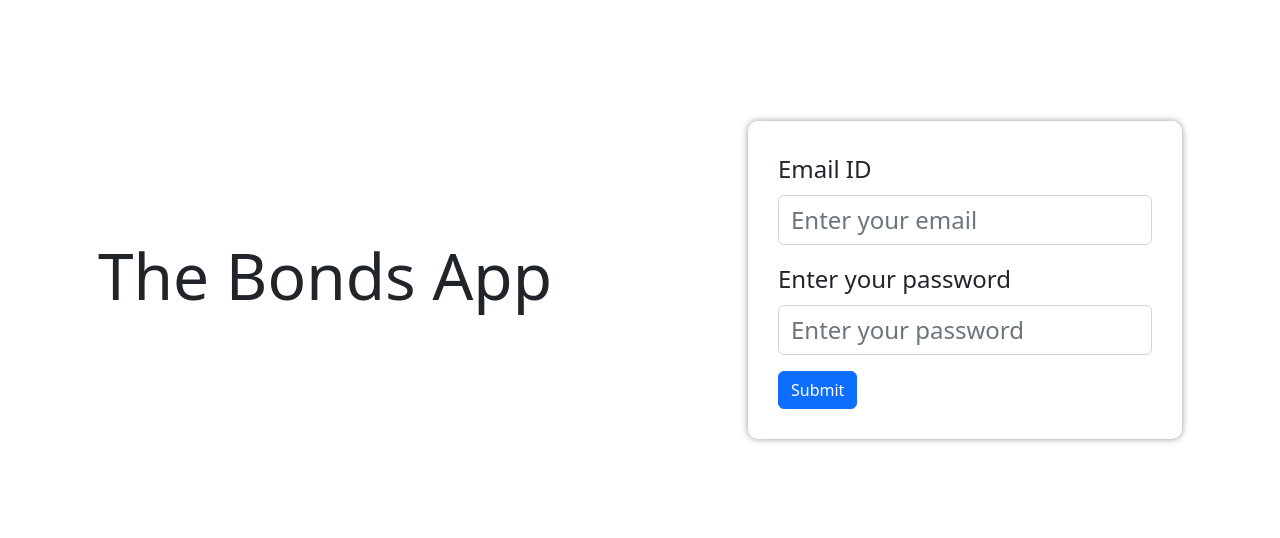
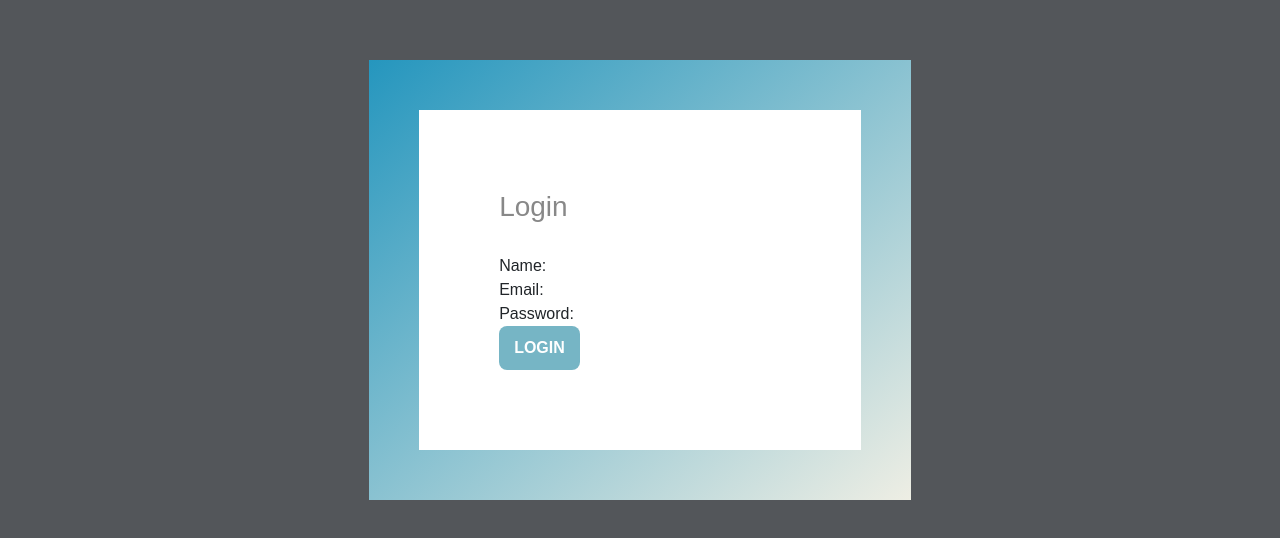
Before and after one commit to utkarsh001-choudhary/DB_Coding_Challenge, a React (Create React App) app: page / in a window 1280 px wide. Shown: the part 120-658 px from the top of the page. Built offline with nearby package versions, Linux system fonts and the light colour scheme.

Commit message:
added styling changes

```diff
--- a/src/App.jsx
+++ b/src/App.jsx
@@ -1,23 +1,46 @@
-import React from "react";
-// import { Router, Route, Switch, Redirect } from "react-router-dom";
+import React, {useState} from "react";
 import { BrowserRouter as Router, Routes, Route, Link } from "react-router-dom";
-// import { Pets } from "./components/pets/Pets";
 import Books from "./components/Books/Books";
 import { history } from "./History";
 import Book from "./components/Book/Book";
 import Login from "./components/Auth/Login";
 import MatureBonds from "./components/matureBonds";
  import 'bootstrap/dist/css/bootstrap.min.css';
-// import { Routes} from 'react-router-dom';
+
 const App = () => {
+
+  const adminUser = {
+    email : "admin@db.com",
+    password: "admin123"
+  }
+
+  const [user, setUser] = useState({name:"", email:" "});
+  const [error, setError]= useState("");
+
+  const handleLogin = details => {
+    console.log(details);
+
+    if (details.email == adminUser.email && details.password == adminUser.password) {
+      console.log("Logged in");
+      setUser({
+        name: details.name,
+        email: details.email
+      });
+    } else {
+      console.log("Details do not match!");
+      setError("Details do not match!");
+    }
+  }
+
+  const Logout = details => {
+    console.log("Logout");
+  }
+
   return (
-  // return <Pets/>
     <Router history={history}>
         <Routes>
-           <Route exact path="/" element={<Login/>} />
+          <Route exact path="/" element={<Login handleLogin={handleLogin} error={error}/>} />
           <Route exact path="/books" element={<Books />} />
-            {/* specific details page */}
-            {/* <Route exact path="/show" element={<Dummy/>} /> */}
           <Route excat path="/matureBonds" element={<MatureBonds/>}></Route>
           <Route exact path="/book" element={<Book/>} />
         </Routes>
--- a/src/components/Auth/Login.jsx
+++ b/src/components/Auth/Login.jsx
@@ -1,47 +1,94 @@
-import React, { useState, useEffect } from "react";
-import { useNavigate } from 'react-router-dom';
-import {Form, Button} from 'react-bootstrap';
-
-const Login = () => {
-
-	const navigate = useNavigate();
-
-	const [user, setUser] = useState("");
-	const [pass, setPass] = useState("");
-
-	const handleUserChange = (e) => {
-		setUser(e.target.value);
-	}
-
-	const handlePassChange = (e) => {
-		setPass(e.target.value);
-	}
-
-	const verifyUserPass = () => {
-		console.log("User: ", user);
-		console.log("Pass: ", pass);
-		navigate("/books");
-	}
-
-	return (
-		<div style={{ height: '100vh', alignItems: 'center', display: 'flex', flexDirection: 'row', justifyContent: 'space-around' }}>
-			<h1 style={{fontSize: '4rem'}}>The Bonds App</h1>
-
-			<Form style={{boxShadow: '0px 0px 7px rgba(0,0,0,0.4)', padding: '30px', borderRadius: '10px'}}>
-				<Form.Group style={{marginBottom: '1rem'}} >
-					<Form.Label style={{fontSize: '1.5rem'}}>Email ID</Form.Label><br/>
-					<Form.Control style={{width: 'auto', fontSize: '1.5rem'}} type="email" placeholder="Enter your email" value={user} onChange={handleUserChange} />
-				</Form.Group>
-				<Form.Group style={{marginBottom: '1rem'}} >
-					<Form.Label style={{fontSize: '1.5rem'}}>Enter your password</Form.Label><br/>
-					<Form.Control style={{width: 'auto', fontSize: '1.5rem'}} type="password" placeholder="Enter your password" value={pass} onChange={handlePassChange} />
-				</Form.Group>
-				<Button type="submit" onClick={verifyUserPass}>Submit</Button>
-			</Form>
-
-		</div>
-  	)
-};
+import React, { useState } from 'react';
+import styles from "./Login.module.css";
+import {useNavigate} from 'react-router-dom';
 
 
+function Login({handleLogin,error}) {
+    const [details, setDetails] = useState({name:"", email:"",password:""});
+
+    const submitHandler = e => {
+        e.preventDefault();
+
+        handleLogin(details);
+    }
+	const navigate = useNavigate();
+  	const navigateToHome =() => {
+    navigate('/books');
+  	}
+    return(
+		<div className={styles.wrapper}>
+        <form onSubmit={submitHandler} className={styles.form}>
+            <div className={styles.forminner}>
+                <h2>Login</h2>
+                {(error != "") ? ( <div className="error">{error}</div> ) : "" }
+                <div className="form-group">
+                    <label htmlFor="name">Name:</label>
+                    <input type='text' name='name' id='name' onChange={e => setDetails({...details,name: e.target.value})} value={details.name} />
+                </div>
+                <div className="form-group">
+                    <label htmlFor='email'>Email:</label>
+                    <input type='email' name="email" id='email' onChange={e => setDetails({...details,email: e.target.value})} value={details.email}/>
+                </div>
+                <div className="form-group">
+                    <label htmlFor='password'>Password:</label>
+                    <input type='password' name="password" id='password' onChange={e => setDetails({...details,password: e.target.value})} value={details.password}/>
+                </div>
+				{/* <button onClick={navigateToHome} value="LOGIN"/> */}
+
+                <input type="submit" onClick={navigateToHome} value="LOGIN" />
+            </div>
+        </form>
+		</div>
+    )
+}
+
 export default Login;
+
+
+// import React, { useState, useEffect } from "react";
+// import { useNavigate } from 'react-router-dom';
+// import {Form, Button} from 'react-bootstrap';
+
+// const Login = () => {
+
+// 	const navigate = useNavigate();
+
+// 	const [user, setUser] = useState("");
+// 	const [pass, setPass] = useState("");
+
+// 	const handleUserChange = (e) => {
+// 		setUser(e.target.value);
+// 	}
+
+// 	const handlePassChange = (e) => {
+// 		setPass(e.target.value);
+// 	}
+
+// 	const verifyUserPass = () => {
+// 		console.log("User: ", user);
+// 		console.log("Pass: ", pass);
+// 		navigate("/books");
+// 	}
+
+// 	return (
+// 		<div style={{ height: '100vh', alignItems: 'center', display: 'flex', flexDirection: 'row', justifyContent: 'space-around' }}>
+// 			<h1 style={{fontSize: '4rem'}}>The Bonds App</h1>
+
+// 			<Form style={{boxShadow: '0px 0px 7px rgba(0,0,0,0.4)', padding: '30px', borderRadius: '10px'}}>
+// 				<Form.Group style={{marginBottom: '1rem'}} >
+// 					<Form.Label style={{fontSize: '1.5rem'}}>Email ID</Form.Label><br/>
+// 					<Form.Control style={{width: 'auto', fontSize: '1.5rem'}} type="email" placeholder="Enter your email" value={user} onChange={handleUserChange} />
+// 				</Form.Group>
+// 				<Form.Group style={{marginBottom: '1rem'}} >
+// 					<Form.Label style={{fontSize: '1.5rem'}}>Enter your password</Form.Label><br/>
+// 					<Form.Control style={{width: 'auto', fontSize: '1.5rem'}} type="password" placeholder="Enter your password" value={pass} onChange={handlePassChange} />
+// 				</Form.Group>
+// 				<Button type="submit" onClick={verifyUserPass}>Submit</Button>
+// 			</Form>
+
+// 		</div>
+//   	)
+// };
+
+
+// export default Login;
--- /dev/null
+++ b/src/components/Auth/Login.module.css
@@ -0,0 +1,106 @@
+* {
+	margin: 0;
+	padding: 0;
+	box-sizing: border-box;
+	font-family: montserrat, sans-serif;
+}
+
+input,
+.button {
+	appearance: none;
+	background: none;
+	border: none;
+	outline: none;
+}
+
+.wrapper {
+	height: 100vh;
+	display: flex;
+	align-items: center;
+	justify-content: center;
+	background-color: #53565a;
+}
+
+form {
+	display: block;
+	position: relative;
+}
+
+form:after {
+	content: '';
+	display: block;
+	position: absolute;
+	top: -50px;
+	left: -50px;
+	right: -50px;
+	bottom: -50px;
+	z-index: 1;
+	background-image: linear-gradient(to bottom right, #2596be, #eeeee4);
+}
+
+.forminner {
+	position: relative;
+	display: block;
+	background-color: #fff;
+	padding: 80px;
+	z-index: 2;
+}
+
+form .forminner h2 {
+	color: #888;
+	font-size: 28px;
+	font-weight: 500;
+	margin-bottom: 30px;
+}
+
+form .forminner .form-group {
+	display: block;
+	width: 50px;
+	margin-bottom: 15px;
+}
+
+.forminner .form-group label {
+	display: block;
+	color: #666;
+	font-size: 12px;
+	margin-bottom: 5px;
+	transition: 0.4s;
+}
+
+.forminner .form-group:focus-within label {
+	color: #154c79;
+
+}
+
+form .forminner .form-group input {
+	display: block;
+	width: 100%;
+	padding: 10px 15px;
+	background-color: #F8F8F8;
+	border-radius: 8px;
+	transition: 0.4s;
+	outline: 2px dashed rgb(20, 20, 22);
+}
+
+form .forminner .form-group input:focus {
+	box-shadow: 0px 0px 3px rgba(0, 0, 0, 0.2);
+
+}
+
+form .forminner input[type="submit"] {
+	display: inline-block;
+	padding: 10px 15px;
+	border-radius: 8px;
+	background-image: linear-gradient(to right, #76b5c5 50%, #76b5c5 50%, #abdbe3);
+	background-size: 200%;
+	background-position: 0%;
+	transition: 0.4s;
+	color: #FFF;
+	font-weight: 700;
+	cursor: pointer;
+
+}
+
+form .forminner input[type="submit"]:hover {
+	background-position: 100% 0%;
+}
```
Also changed, not shown: src/components/Book/Book.js (+0 -12 lines), src/components/Header.jsx (+150 -8 lines). Lines whose indentation alone changed are shown as unchanged.
